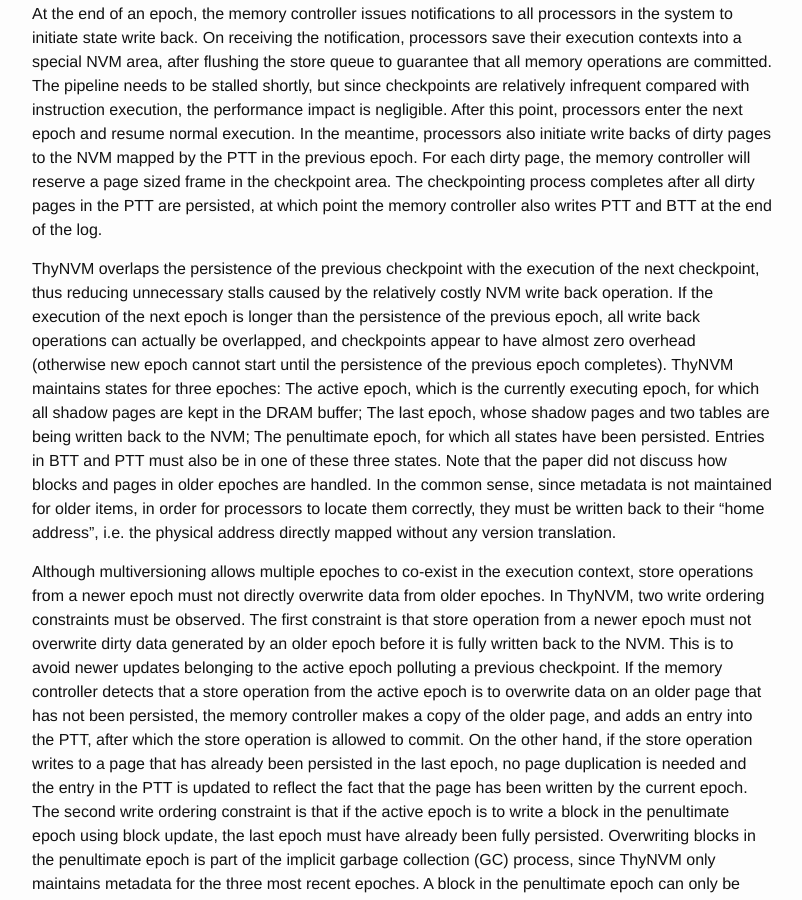
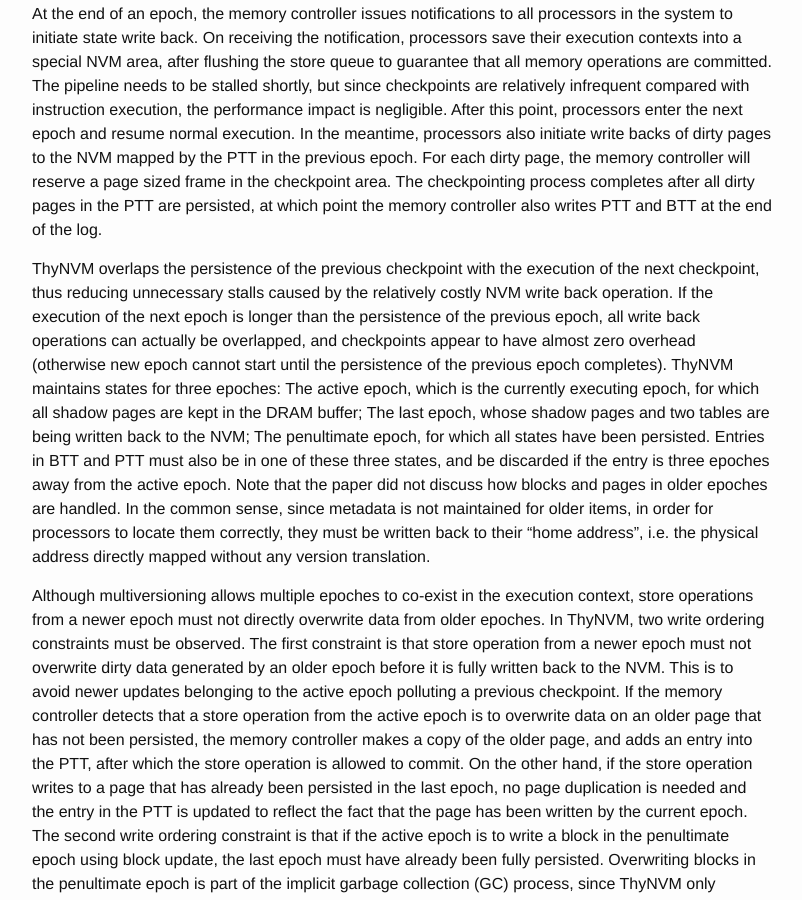
Before and after one commit to wangziqi2013/wangziqi2013.github.io, a Jekyll site: the page built from _posts/2019-02-15-Thynvm.markdown, in a window 1280 px wide and 900 px high, scrolled down 2158 px. Shown: the whole window, without its empty margins (238-1040 px from the left). Built offline with Jekyll 4.4.1, drawn with Linux system fonts in a browser that asks for light colours; some of the changed text lies outside the part shown.

Commit message:
Small change

```diff
--- a/_posts/2019-02-15-Thynvm.markdown
+++ b/_posts/2019-02-15-Thynvm.markdown
@@ -87,10 +87,11 @@ of the previous epoch, all write back operations can actually be overlapped, and
 (otherwise new epoch cannot start until the persistence of the previous epoch completes). ThyNVM maintains states for three
 epoches: The active epoch, which is the currently executing epoch, for which all shadow pages are kept in the DRAM buffer;
 The last epoch, whose shadow pages and two tables are being written back to the NVM; The penultimate epoch, for which all
-states have been persisted. Entries in BTT and PTT must also be in one of these three states. Note that the paper did not
-discuss how blocks and pages in older epoches are handled. In the common sense, since metadata is not maintained for older
-items, in order for processors to locate them correctly, they must be written back to their "home address", i.e. the physical
-address directly mapped without any version translation.
+states have been persisted. Entries in BTT and PTT must also be in one of these three states, and be discarded if the entry
+is three epoches away from the active epoch. Note that the paper did not discuss how blocks and pages in older epoches are
+handled. In the common sense, since metadata is not maintained for older items, in order for processors to locate them
+correctly, they must be written back to their "home address", i.e. the physical address directly mapped without any version
+translation.
 
 Although multiversioning allows multiple epoches to co-exist in the execution context, store operations from a newer epoch
 must not directly overwrite data from older epoches. In ThyNVM, two write ordering constraints must be observed. The first
@@ -131,3 +132,5 @@ be silently discarded and impossible to retrieve after the active epoch overwrit
 the physical address of the load will be used to query both BTT and PTT. The most recent version will be returned if
 the address exists in the tables (if the address is of shadow page type, multiple queries must be made to retrieve the
 location of all cache lines in the page). Otherwise, data will be loaded from the home address.
+
+On recovery, the memory controller reads
```
